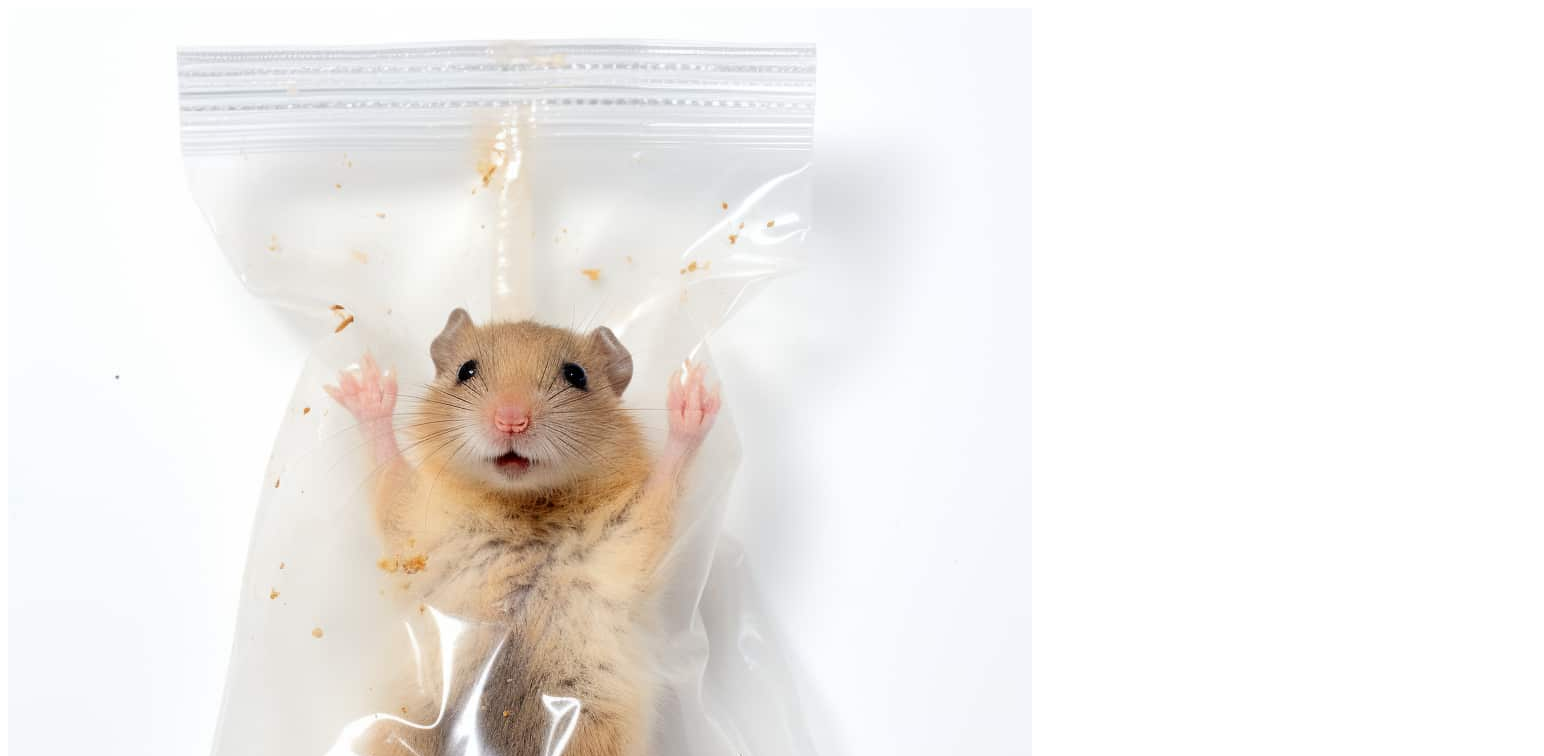
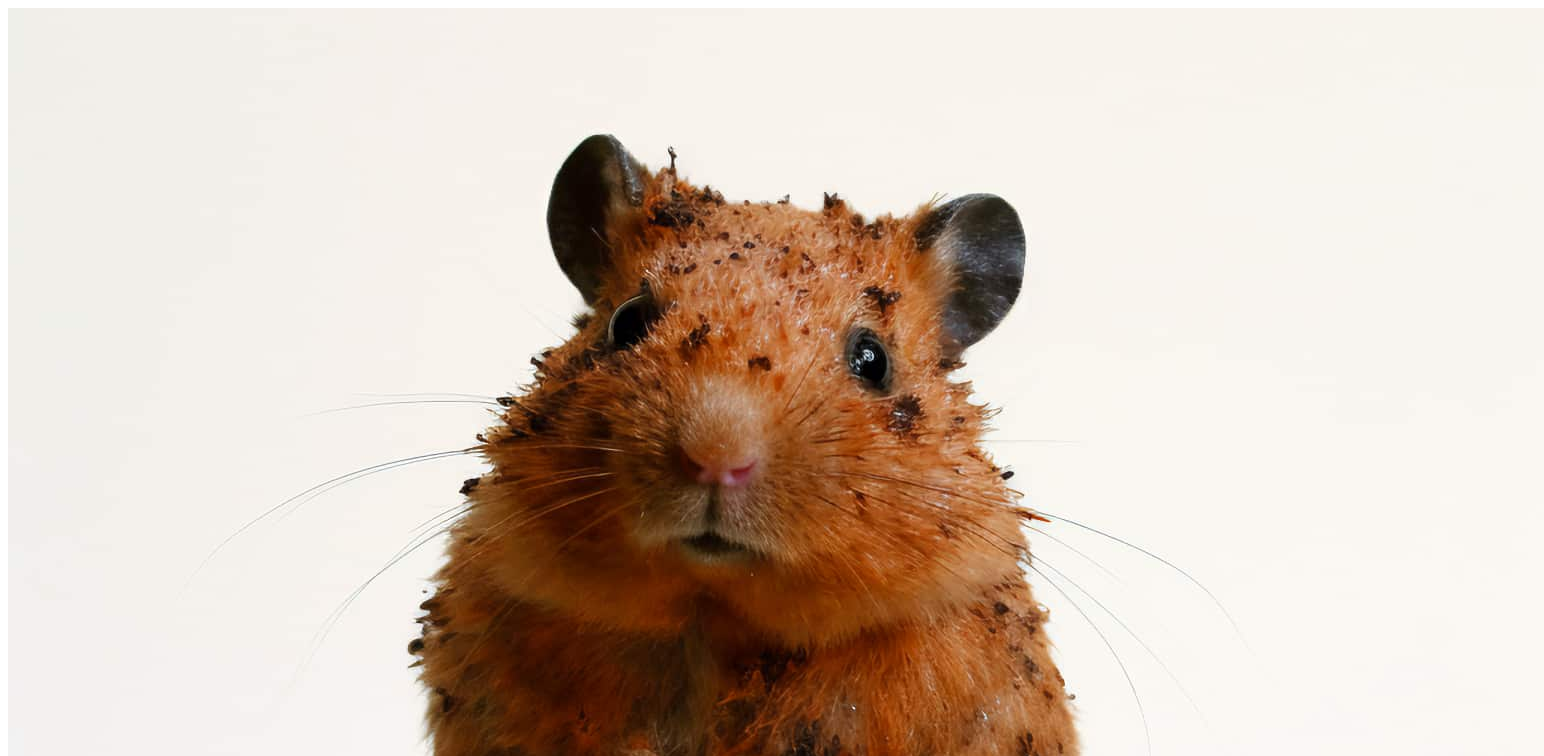
Before and after one commit to dirty-hamster/dirty-hamster.github.io, a plain HTML site: page index.html in a window 1280 px wide. Shown: the top 756 px of the page, 1544 px wide, since content can reach past the window. Drawn offline with Linux system fonts and the light colour scheme.

Commit message:
Adds image

```diff
--- a/index.html
+++ b/index.html
@@ -1,3 +1,3 @@
-<img src="./static/images/hamster-1.jpg" alt="A dirty hamster sealed in a plastic bag" />
+<img src="./static/images/hamster-2.jpg" alt="A dirty hamster" />
 <h1>Dirty Hamster</h1>
 <p>Hermetically Soiled</p>
```
Also changed, not shown: static/images/hamster-2.jpg (added).
